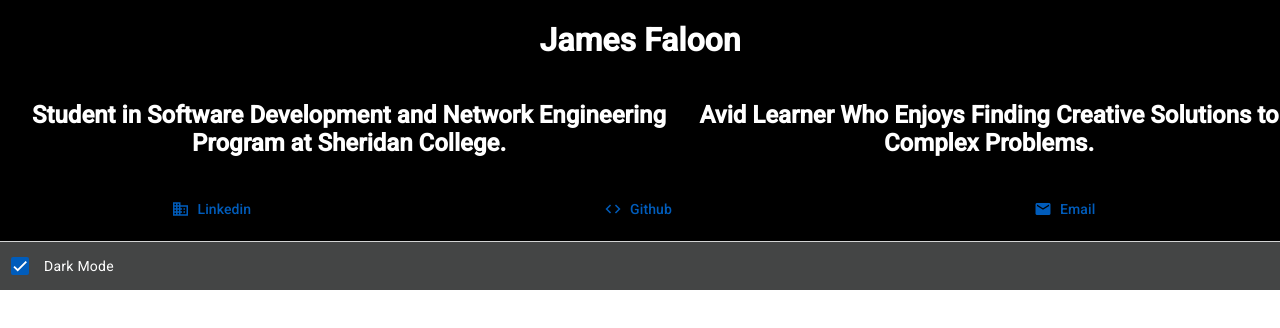
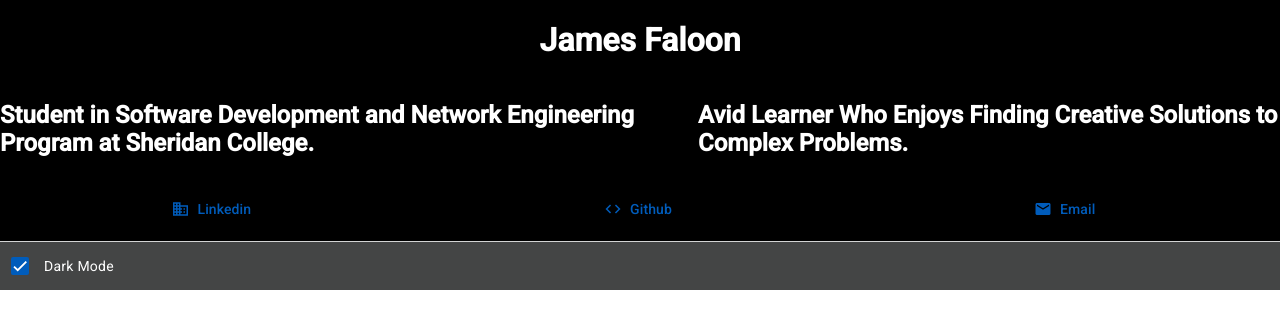
Before and after one commit to JamesFaloon/PersonalPortfolio, an Angular app: page / in a window 1280 px wide. Shown: the top 328 px of the page. Built offline with nearby package versions, Linux system fonts and the light colour scheme.

Commit message:
finished header design

```diff
--- a/src/app/header/header.component.css
+++ b/src/app/header/header.component.css
@@ -1,4 +1,3 @@
-
 .darkMode {
     background-color: black;
     color: white;
@@ -16,10 +15,10 @@
     justify-content: center;
 }
 
-
 #subheader {
     display: flex;
-    text-align: center;
+    justify-content: space-evenly;
+    align-items: center;
 }
 
 @media (max-width : 1000px) {
```
